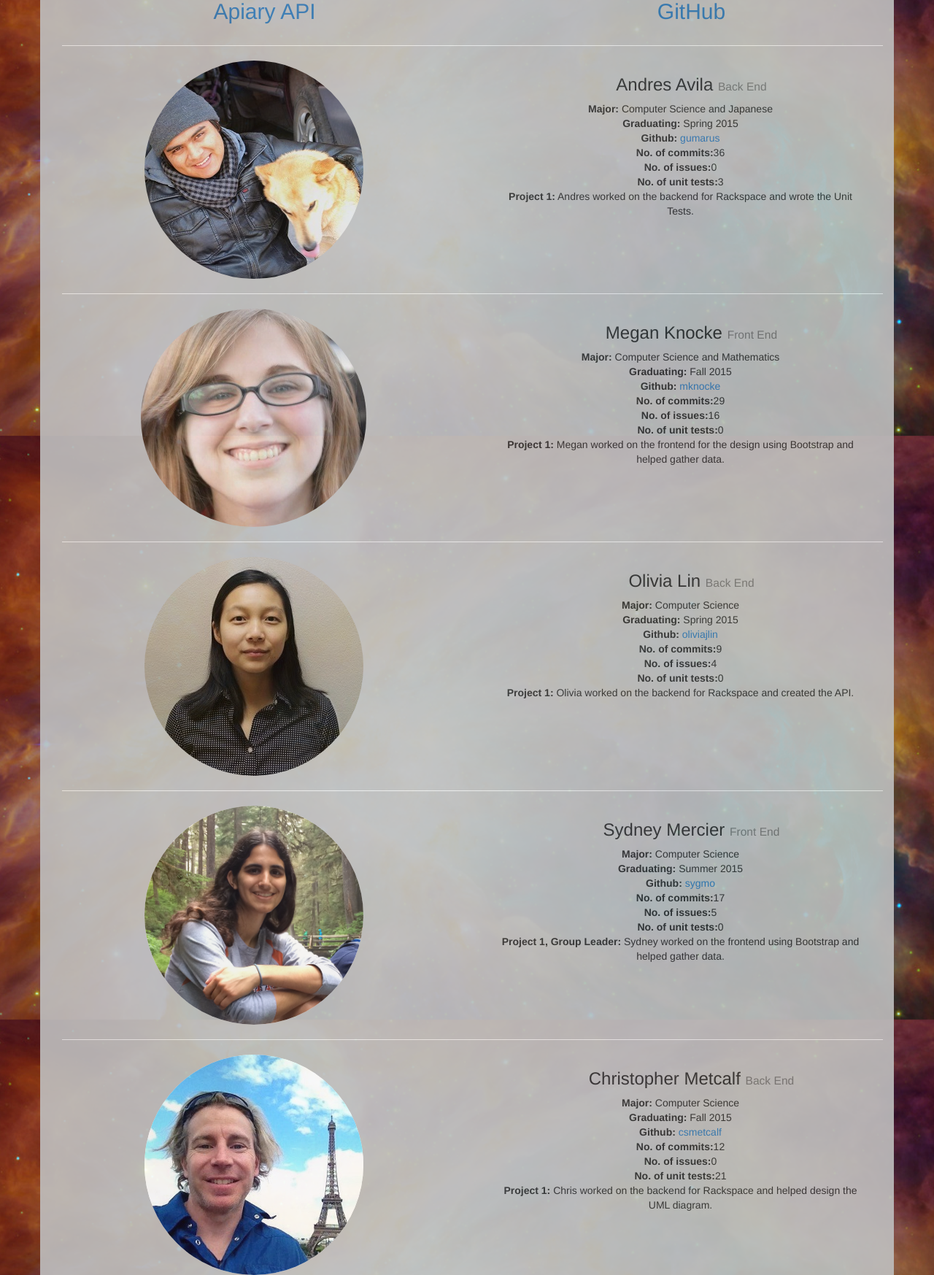
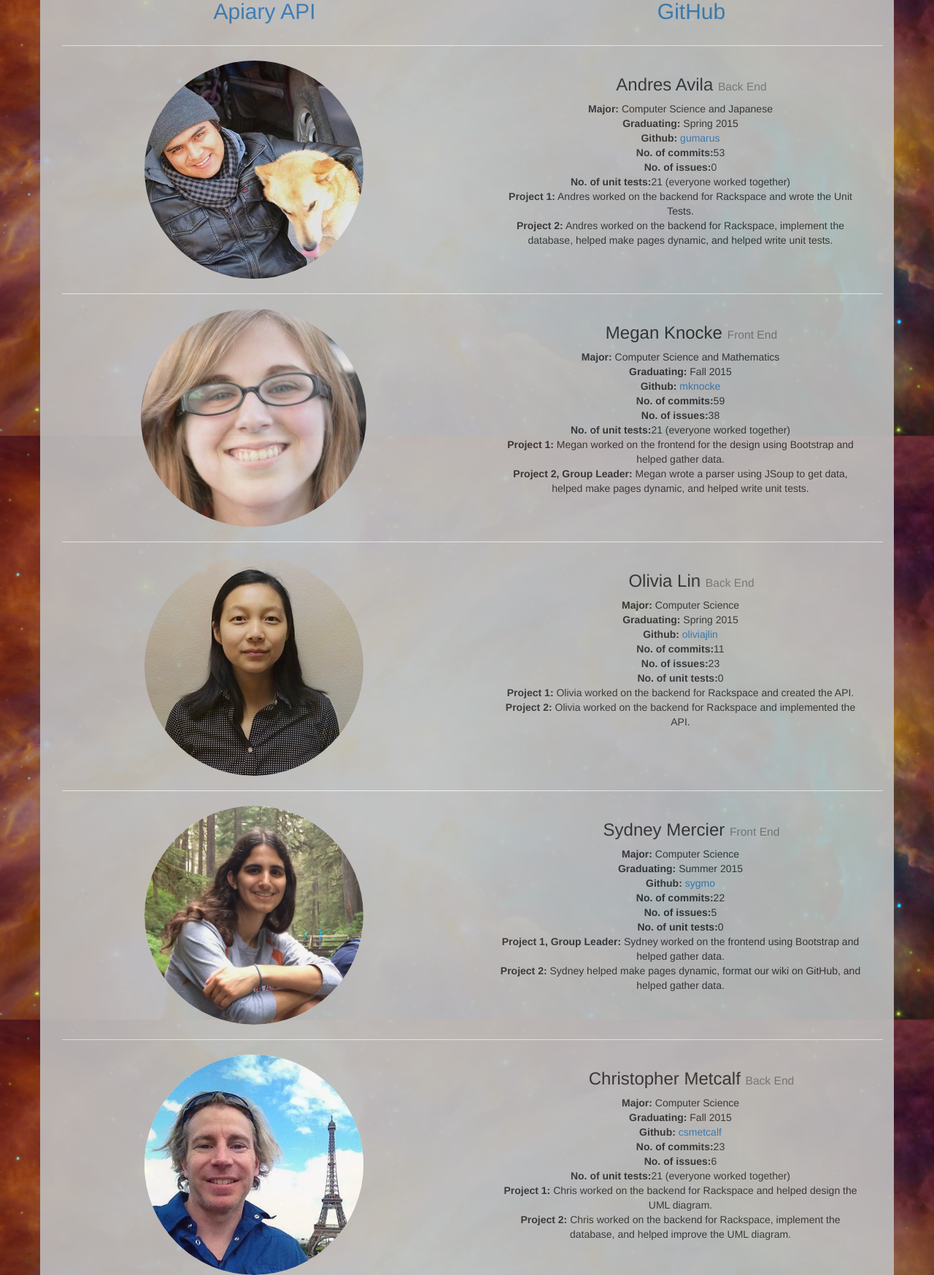
Before and after one commit to sygmo/cs373-idb, a Flask app: page /aboutus in a window 1280 px wide. Shown: the part 203-1950 px from the top of the page at 73% size. Run offline with Flask 2, Linux system fonts and the light colour scheme; some libraries are stand-ins or nearby versions.

Commit message:
Updated stats and what we did in phase 2

```diff
--- a/templates/aboutus.html
+++ b/templates/aboutus.html
@@ -48,13 +48,15 @@
 						<b>Graduating:</b> Spring 2015<br />
 						<b>Github:</b> <a href="https://github.com/gumarus">gumarus</a>
 						<br />
-						<b>No. of commits:</b>36
+						<b>No. of commits:</b>53
 						<br />
 						<b>No. of issues:</b>0
 						<br />
-						<b>No. of unit tests:</b>3
+						<b>No. of unit tests:</b>21 (everyone worked together)
 						<br />
-						<b>Project 1:</b> Andres worked on the backend for Rackspace and wrote the Unit Tests.</p>
+						<b>Project 1:</b> Andres worked on the backend for Rackspace and wrote the Unit Tests.
+						<br />
+						<b>Project 2:</b> Andres worked on the backend for Rackspace, implement the database, helped make pages dynamic, and helped write unit tests.
 				</div>
 			</div>
 			<hr />
@@ -70,13 +72,15 @@
 						<b>Graduating:</b> Fall 2015<br />
 						<b>Github:</b> <a href="https://github.com/mknocke">mknocke</a>
 						<br />
-						<b>No. of commits:</b>29
+						<b>No. of commits:</b>59
 						<br />
-						<b>No. of issues:</b>16
+						<b>No. of issues:</b>38
 						<br />
-						<b>No. of unit tests:</b>0
+						<b>No. of unit tests:</b>21 (everyone worked together)
 						<br />
-						<b>Project 1:</b> Megan worked on the frontend for the design using Bootstrap and helped gather data.</p>
+						<b>Project 1:</b> Megan worked on the frontend for the design using Bootstrap and helped gather data.
+						<br />
+						<b>Project 2, Group Leader:</b> Megan wrote a parser using JSoup to get data, helped make pages dynamic, and helped write unit tests.
 				</div>
 			</div>
 			<hr />
@@ -92,13 +96,15 @@
 						<b>Graduating:</b> Spring 2015<br />
 						<b>Github:</b> <a href="https://github.com/oliviajlin">oliviajlin</a>
 						<br />
-						<b>No. of commits:</b>9
+						<b>No. of commits:</b>11
 						<br />
-						<b>No. of issues:</b>4
+						<b>No. of issues:</b>23
 						<br />
 						<b>No. of unit tests:</b>0
 						<br />
-						<b>Project 1:</b> Olivia worked on the backend for Rackspace and created the API.</p>
+						<b>Project 1:</b> Olivia worked on the backend for Rackspace and created the API.
+						<br />
+						<b>Project 2:</b> Olivia worked on the backend for Rackspace and implemented the API.
 				</div>
 			</div>
 			<hr />
@@ -114,13 +120,15 @@
 						<b>Graduating:</b> Summer 2015<br />
 						<b>Github:</b> <a href="https://github.com/sygmo">sygmo</a>
 						<br />
-						<b>No. of commits:</b>17
+						<b>No. of commits:</b>22
 						<br />
 						<b>No. of issues:</b>5
 						<br />
 						<b>No. of unit tests:</b>0
 						<br />
-						<b>Project 1, Group Leader:</b> Sydney worked on the frontend using Bootstrap and helped gather data.</p>
+						<b>Project 1, Group Leader:</b> Sydney worked on the frontend using Bootstrap and helped gather data.
+						<br />
+						<b>Project 2:</b> Sydney helped make pages dynamic, format our wiki on GitHub, and helped gather data.
 				</div>
 			</div>
 			<hr />
@@ -136,13 +144,15 @@
 						<b>Graduating:</b> Fall 2015<br />
 						<b>Github:</b> <a href="https://github.com/csmetcalf">csmetcalf</a>
 						<br />
-						<b>No. of commits:</b>12
+						<b>No. of commits:</b>23
 						<br />
-						<b>No. of issues:</b>0
+						<b>No. of issues:</b>6
 						<br />
-						<b>No. of unit tests:</b>21
+						<b>No. of unit tests:</b>21 (everyone worked together)
 						<br />
-						<b>Project 1:</b> Chris worked on the backend for Rackspace and helped design the UML diagram.</p>
+						<b>Project 1:</b> Chris worked on the backend for Rackspace and helped design the UML diagram.
+						<br />
+						<b>Project 2:</b> Chris worked on the backend for Rackspace, implement the database, and helped improve the UML diagram.
 				</div>
 			</div>
 		</div>
```
